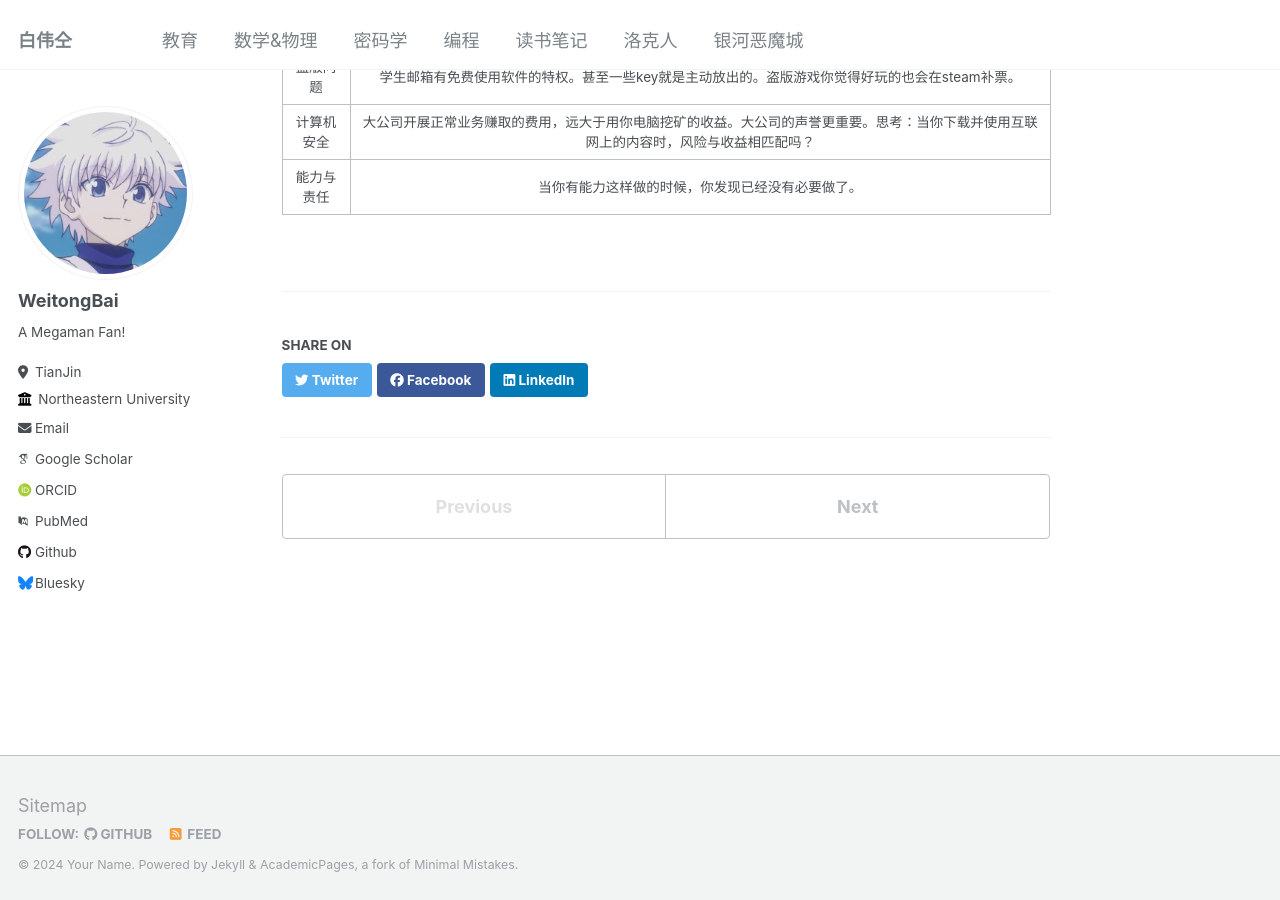
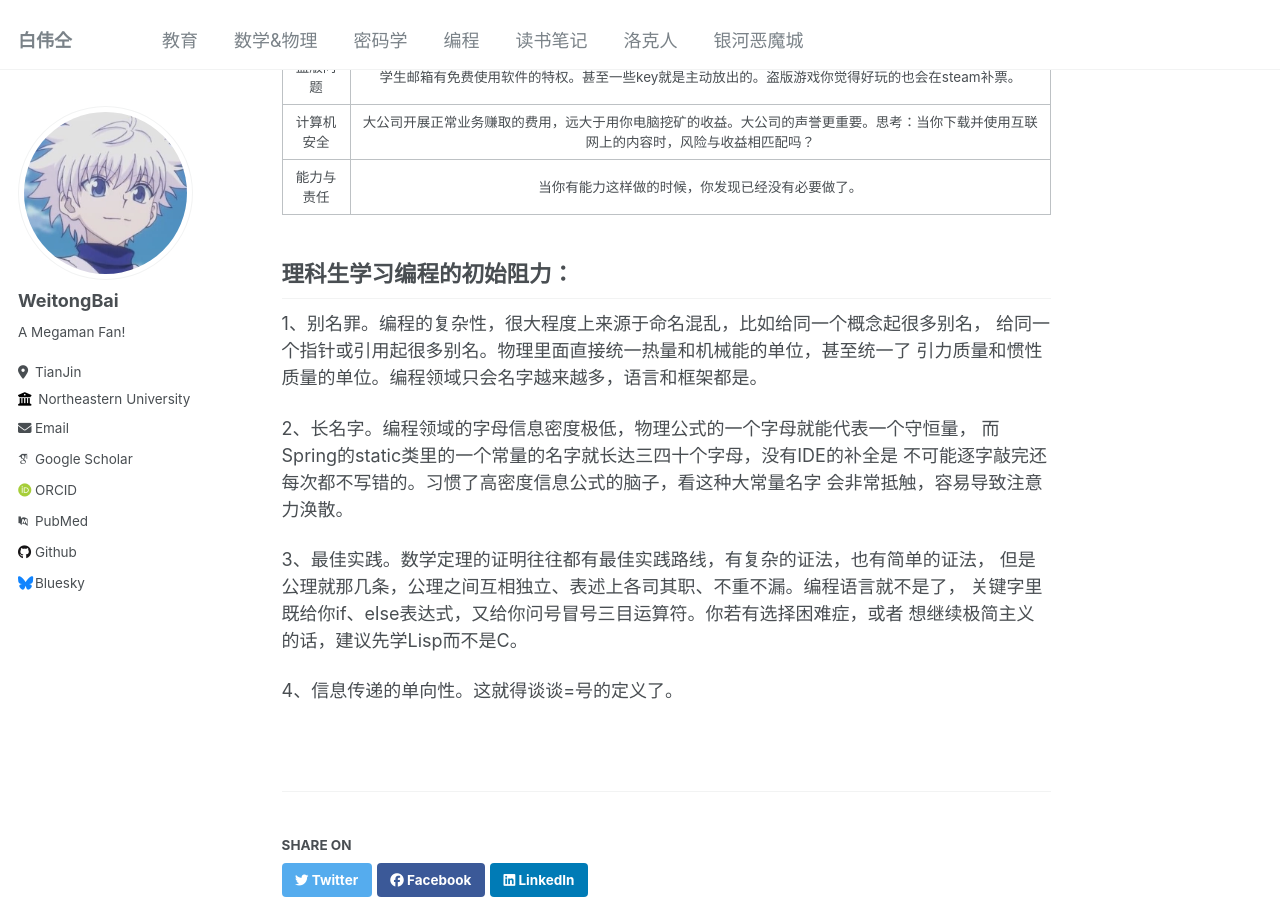
Before and after one commit to python-jiang/python-jiang.github.io, a Jekyll site: the page built from _portfolio/portfolio-0.md, in a window 1280 px wide and 900 px high, scrolled down 368 px. Built offline with Jekyll 4.4.1, drawn with Linux system fonts in a browser that asks for light colours; some web fonts are replaced.

Commit message:
理科生学习编程的初始阻力

```diff
--- a/_portfolio/portfolio-0.md
+++ b/_portfolio/portfolio-0.md
@@ -13,3 +13,21 @@ collection: portfolio
 |      盗版问题       |          学生邮箱有免费使用软件的特权。甚至一些key就是主动放出的。盗版游戏你觉得好玩的也会在steam补票。           |
 |      计算机安全      | 大公司开展正常业务赚取的费用，远大于用你电脑挖矿的收益。大公司的声誉更重要。思考：当你下载并使用互联网上的内容时，风险与收益相匹配吗？|
 |      能力与责任      |                        当你有能力这样做的时候，你发现已经没有必要做了。                        |
+
+理科生学习编程的初始阻力：
+--
+1、别名罪。编程的复杂性，很大程度上来源于命名混乱，比如给同一个概念起很多别名，
+给同一个指针或引用起很多别名。物理里面直接统一热量和机械能的单位，甚至统一了
+引力质量和惯性质量的单位。编程领域只会名字越来越多，语言和框架都是。
+
+2、长名字。编程领域的字母信息密度极低，物理公式的一个字母就能代表一个守恒量，
+而Spring的static类里的一个常量的名字就长达三四十个字母，没有IDE的补全是
+不可能逐字敲完还每次都不写错的。习惯了高密度信息公式的脑子，看这种大常量名字
+会非常抵触，容易导致注意力涣散。
+
+3、最佳实践。数学定理的证明往往都有最佳实践路线，有复杂的证法，也有简单的证法，
+但是公理就那几条，公理之间互相独立、表述上各司其职、不重不漏。编程语言就不是了，
+关键字里既给你if、else表达式，又给你问号冒号三目运算符。你若有选择困难症，或者
+想继续极简主义的话，建议先学Lisp而不是C。
+
+4、信息传递的单向性。这就得谈谈=号的定义了。
```
